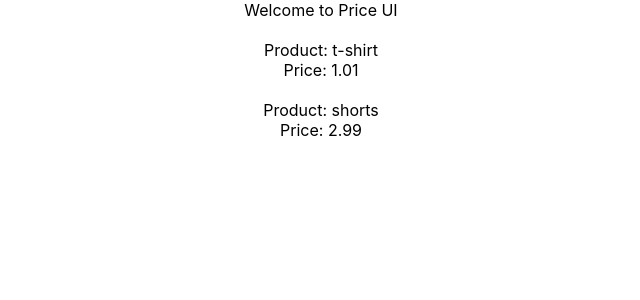
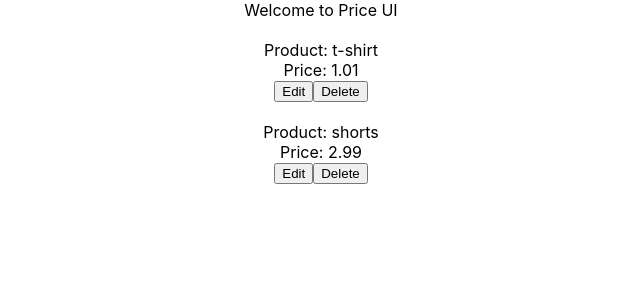
Before and after one commit to pmbr/price-ui, a React (Create React App) app: page / in a window 1280 px wide. Shown: the top 300 px of the page, without its empty margins (319-959 px from the left). Built offline with nearby package versions, Linux system fonts and the light colour scheme.

Commit message:
delete product

```diff
--- a/src/App.js
+++ b/src/App.js
@@ -12,15 +12,25 @@ class App extends Component {
     ]
   }
 
+  deleteProductHandler = (index) => {
+    const products = [...this.state.products]
+    products.splice(index, 1);
+    this.setState({ products: products })
+  }
+
   render() {
     return (
       <div className="App">
         Welcome to Price UI
         {this.state.products
-          .filter(p => p.price > 0)
-          .map(p =>
+          .filter(product => product.price > 0)
+          .map((product, index) =>
             {
-              return <Product description={p.description} price={p.price} />   ;
+              return <div>
+                      <Product description={product.description} price={product.price} />
+                      <button>Edit</button>
+                      <button onClick={() => this.deleteProductHandler(index)}>Delete</button>
+                    </div>;
             })
         }
 
```
